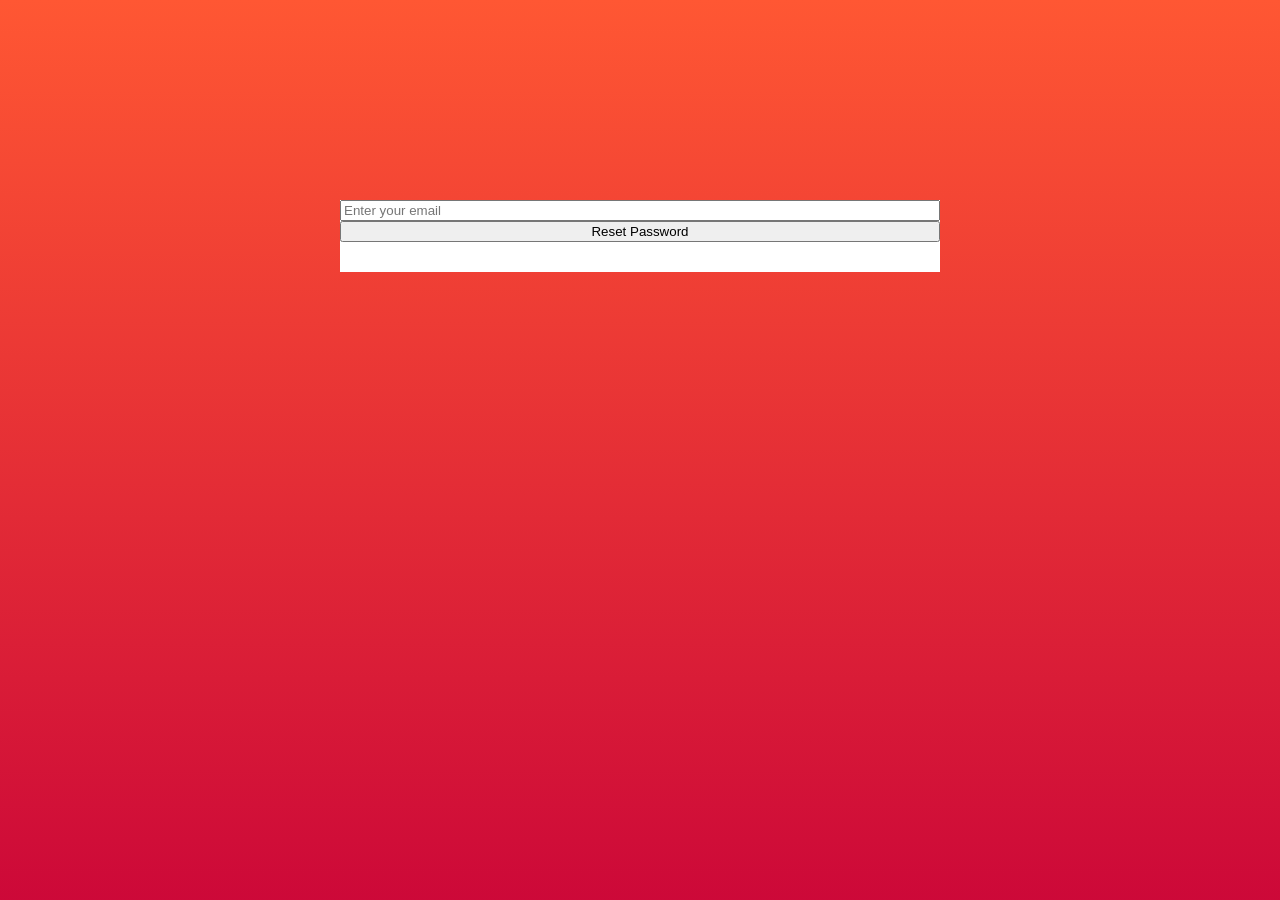
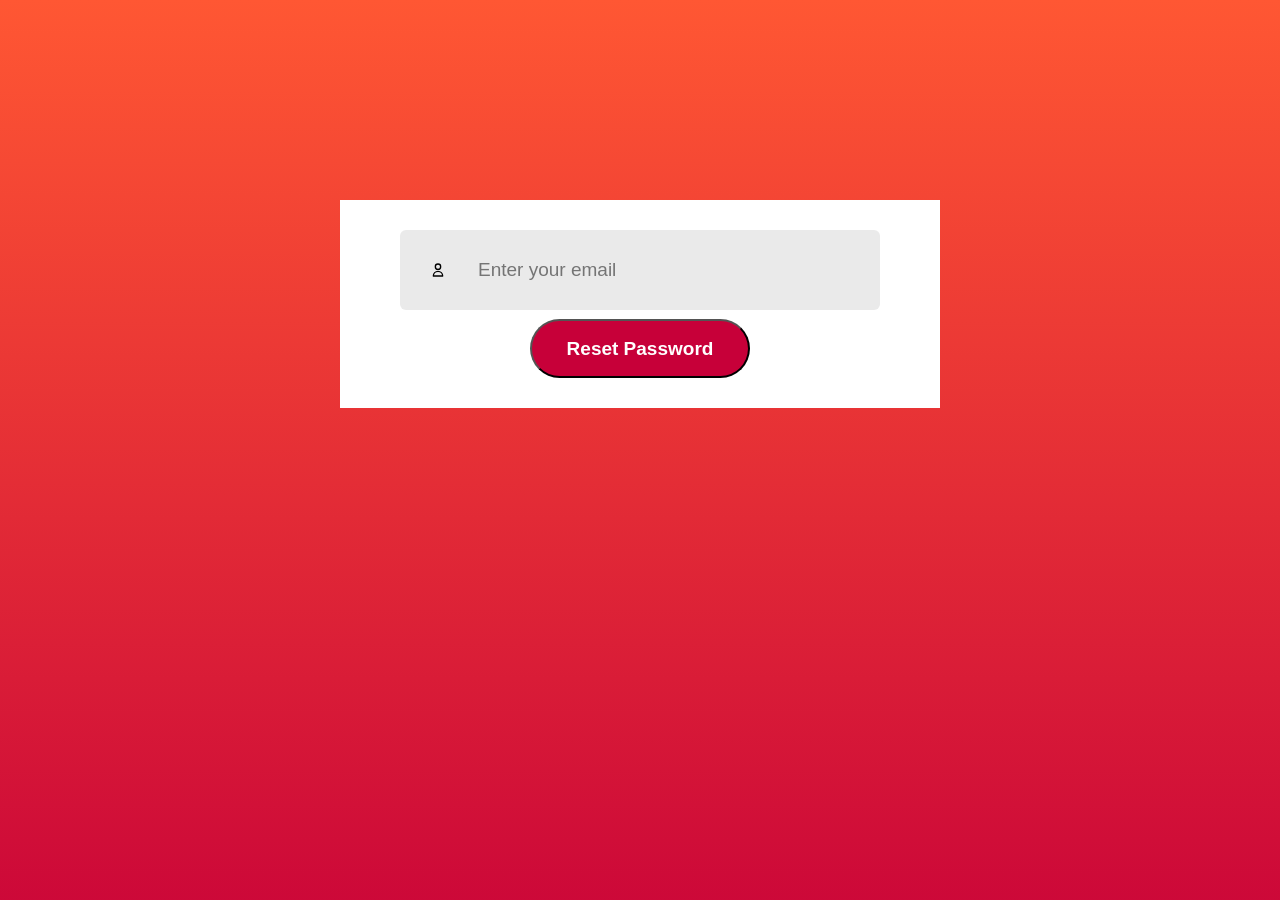
Before and after one commit to CT27/CT27-phase-2-final-front-end, a React (Create React App) app in the folder Casuals-App/: page /forgotpassword in a window 1280 px wide. Shown: the top 900 px of the page. Built offline with nearby package versions, Linux system fonts and the light colour scheme.

Commit message:
add css to reset password button

```diff
--- a/Casuals-App/public/index.html
+++ b/Casuals-App/public/index.html
@@ -22,7 +22,7 @@
       work correctly both with client-side routing and a non-root public URL.
       Learn how to configure a non-root public URL by running `npm run build`.
     -->
-  <title>Casuals Pro</title>
+  <title>PeoplePro</title>
 </head>
 
 <body>
--- a/Casuals-App/src/Components/ForgotPassword/ForgotPassword.css
+++ b/Casuals-App/src/Components/ForgotPassword/ForgotPassword.css
@@ -1,5 +1,5 @@
 
-.forgot-password-container{
+.container{
     display:flex;
     flex-direction: column;
     margin: auto;
@@ -105,7 +105,7 @@
     color: #676767;
 }
 
-.button-submit{
+button.reset-password{
     display: flex;
     gap:30px;
     justify-content: center;
--- a/Casuals-App/src/Components/ForgotPassword/ForgotPassword.js
+++ b/Casuals-App/src/Components/ForgotPassword/ForgotPassword.js
@@ -1,6 +1,7 @@
 import React, { useState } from "react";
 import axios from "axios";
 import "./ForgotPassword.css";
+import { HiOutlineMail, HiOutlineUser, HiOutlineKey } from "react-icons/hi";
 
 const ForgotPassword = () => {
   const [email, setEmail] = useState("");
@@ -20,15 +21,22 @@
   };
 
   return (
-    <div className="forgot-password-container">
+    <div className="container">
+      <div className="header">
+        <div className="input">
+          <HiOutlineUser className="custom-icon" />
           <input
             type="email"
             placeholder="Enter your email"
             value={email}
             onChange={(e) => setEmail(e.target.value)}
           />
-      <button onClick={handleForgotPassword}>Reset Password</button>
+        </div>
+        <button className="reset-password" onClick={handleForgotPassword}>
+          Reset Password
+        </button>
         {message && <p>{message}</p>}
+      </div>
     </div>
   );
 };
```
Lines whose indentation alone changed are shown as unchanged.
